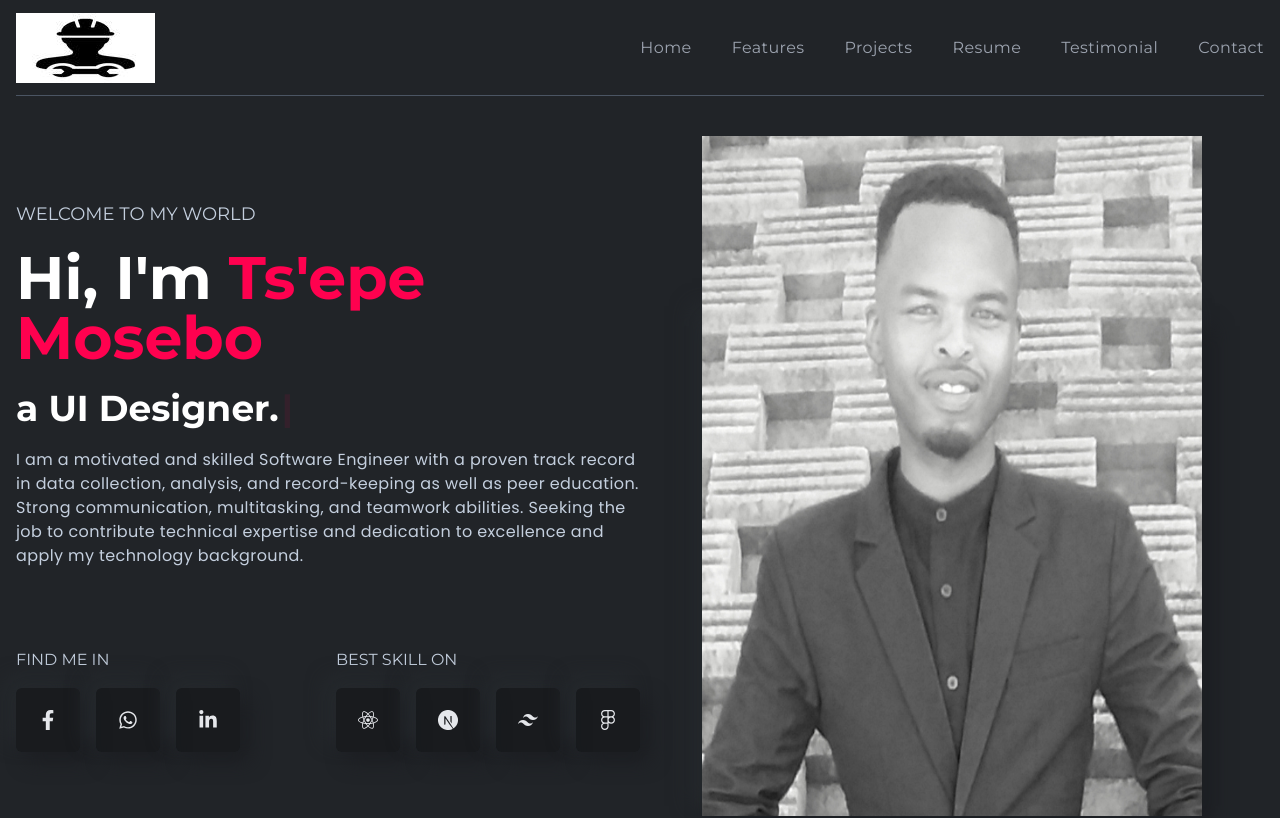
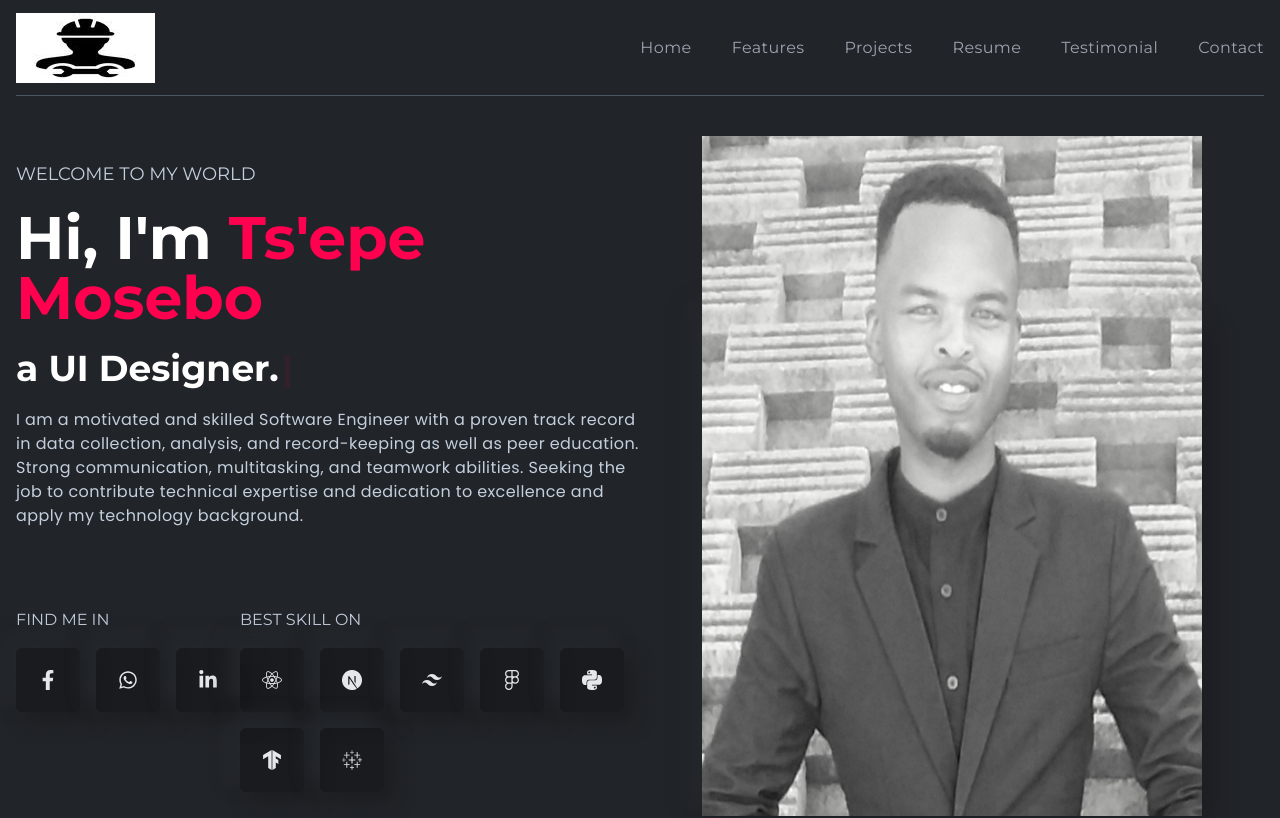
Before and after one commit to Mosebo11/portfolio, a React (Create React App) app: page / in a window 1280 px wide. Shown: the top 818 px of the page. Built offline with nearby package versions, Linux system fonts and the light colour scheme.

Commit message:
Update Media.jsx
fixing fb link

```diff
--- a/src/components/banner/Media.jsx
+++ b/src/components/banner/Media.jsx
@@ -1,23 +1,28 @@
-import React from 'react'
+import React from "react";
 import { FaFacebookF, FaWhatsapp, FaLinkedinIn, FaReact } from "react-icons/fa";
-import { SiTailwindcss, SiFigma, SiNextdotjs } from "react-icons/si";
+import {
+  SiTailwindcss,
+  SiFigma,
+  SiNextdotjs,
+  SiPython,
+  SiTensorflow,
+  SiTableau,
+} from "react-icons/si";
+
 const Media = () => {
   return (
     <div className="flex flex-col xl:flex-row gap-6 lgl:gap-0 justify-between">
       <div>
-          <h2 className="text-base uppercase font-titleFont mb-4">
-            Find me in
-          </h2>
+        <h2 className="text-base uppercase font-titleFont mb-4">Find me in</h2>
         <div className="flex gap-4">
           <a
-            href="https://www.facebook.com/ke.lokisa.lifon"
+            href="https://www.facebook.com/ke.lokisa.lifono?mibextid=ZbWKwL"
             target="_blank"
             rel="noopener noreferrer"
             className="bannerIcon"
           >
             <FaFacebookF />
           </a>
-
           <a
             href="https://wa.me/26659981177"
             target="_blank"
@@ -26,7 +31,6 @@ const Media = () => {
           >
             <FaWhatsapp />
           </a>
-
           <a
             href="https://www.linkedin.com/in/tsepe-mosebo"
             target="_blank"
@@ -37,11 +41,12 @@ const Media = () => {
           </a>
         </div>
       </div>
+
       <div>
         <h2 className="text-base uppercase font-titleFont mb-4">
           BEST SKILL ON
         </h2>
-          <div className="flex gap-4">
+        <div className="flex gap-4 flex-wrap">
           <span className="bannerIcon">
             <FaReact />
           </span>
@@ -54,10 +59,19 @@ const Media = () => {
           <span className="bannerIcon">
             <SiFigma />
           </span>
+          <span className="bannerIcon">
+            <SiPython />
+          </span>
+          <span className="bannerIcon">
+            <SiTensorflow />
+          </span>
+          <span className="bannerIcon">
+            <SiTableau />
+          </span>
         </div>
       </div>
     </div>
-  )
-}
+  );
+};
 
-export default Media
+export default Media;
```
Lines whose indentation alone changed are shown as unchanged.
